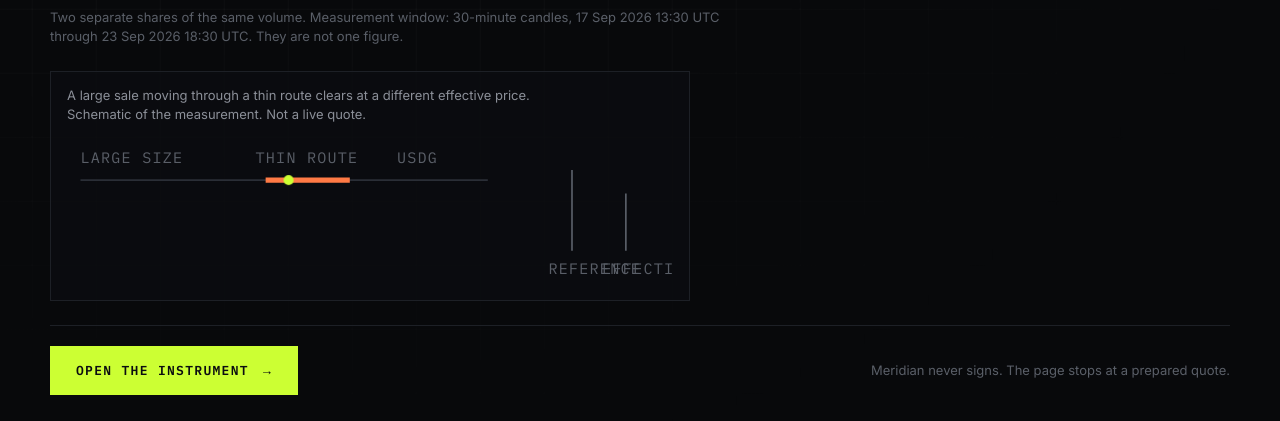
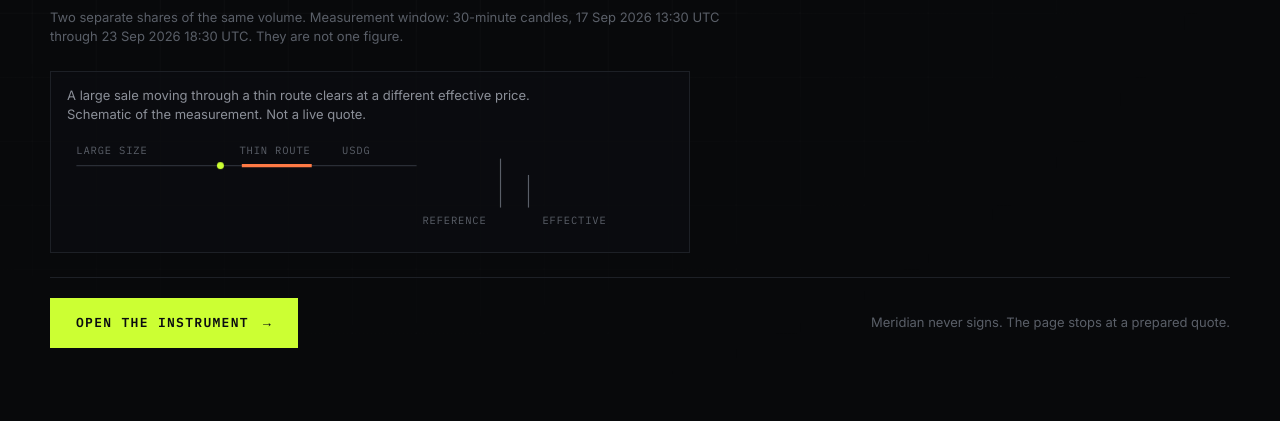
Before and after one commit to karagozemin/Meridian, a website: page web/index.html in a window 1280 px wide. Shown: the part 618-1039 px from the top of the page. After the commit the page ends 992 px from the top, so only its background shows below. Drawn offline with Linux system fonts and the light colour scheme; no server answers.

Commit message:
Update Dockerfile and index.html for improved installation and visual representation
- Added git installation to the Dockerfile to support the onchainos-installer.
- Updated the SVG schematic in index.html for better clarity and accuracy, including adjustments to dimensions and text positioning.

```diff
--- a/web/index.html
+++ b/web/index.html
@@ -717,17 +717,17 @@
       </div>
       <figure class="schematic">
         <figcaption>A large sale moving through a thin route clears at a different effective price. Schematic of the measurement. Not a live quote.</figcaption>
-        <svg viewBox="0 0 360 92" role="img" aria-label="Schematic: a large order passes a thin route and the effective price sits apart from the reference.">
-          <line class="flow" x1="8" y1="28" x2="250" y2="28" />
-          <line class="thin" x1="118" y1="28" x2="168" y2="28" />
+        <svg viewBox="0 0 520 92" role="img" aria-label="Schematic: a large order passes a thin route and the effective price sits apart from the reference.">
+          <line class="flow" x1="8" y1="28" x2="300" y2="28" />
+          <line class="thin" x1="150" y1="28" x2="210" y2="28" />
           <circle class="packet" cx="18" cy="28" r="3" />
           <text x="8" y="18">LARGE SIZE</text>
-          <text x="112" y="18">THIN ROUTE</text>
-          <text x="196" y="18">USDG</text>
-          <line class="tick" x1="300" y1="22" x2="300" y2="70" />
-          <line class="tick" x1="332" y1="36" x2="332" y2="70" />
-          <text x="286" y="84">REFERENCE</text>
-          <text x="318" y="84">EFFECTIVE</text>
+          <text x="148" y="18">THIN ROUTE</text>
+          <text x="236" y="18">USDG</text>
+          <text text-anchor="end" x="360" y="78">REFERENCE</text>
+          <line class="tick" x1="372" y1="22" x2="372" y2="64" />
+          <line class="tick" x1="396" y1="36" x2="396" y2="64" />
+          <text text-anchor="start" x="408" y="78">EFFECTIVE</text>
         </svg>
       </figure>
     </div>
```
Also changed, not shown: 1 other file.
